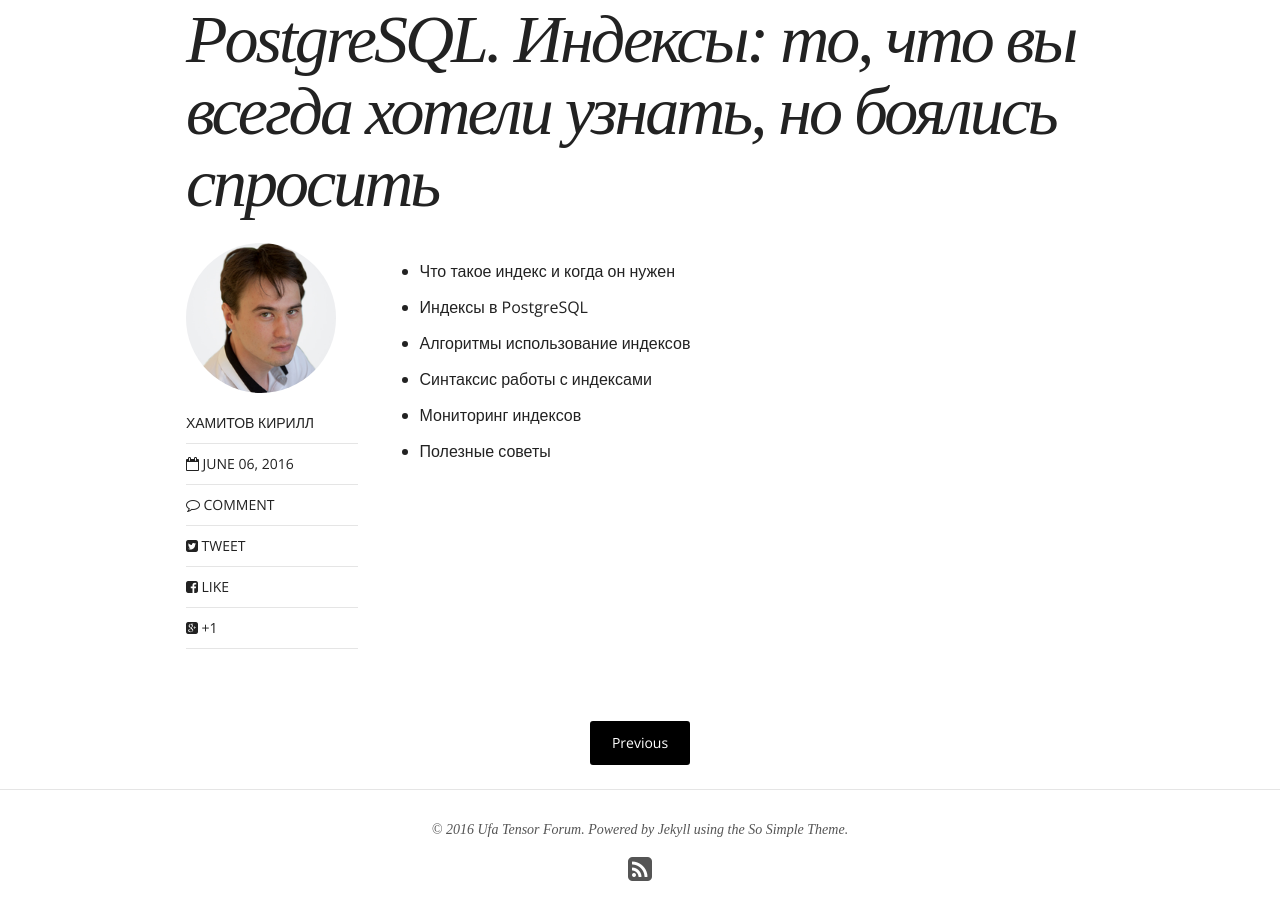
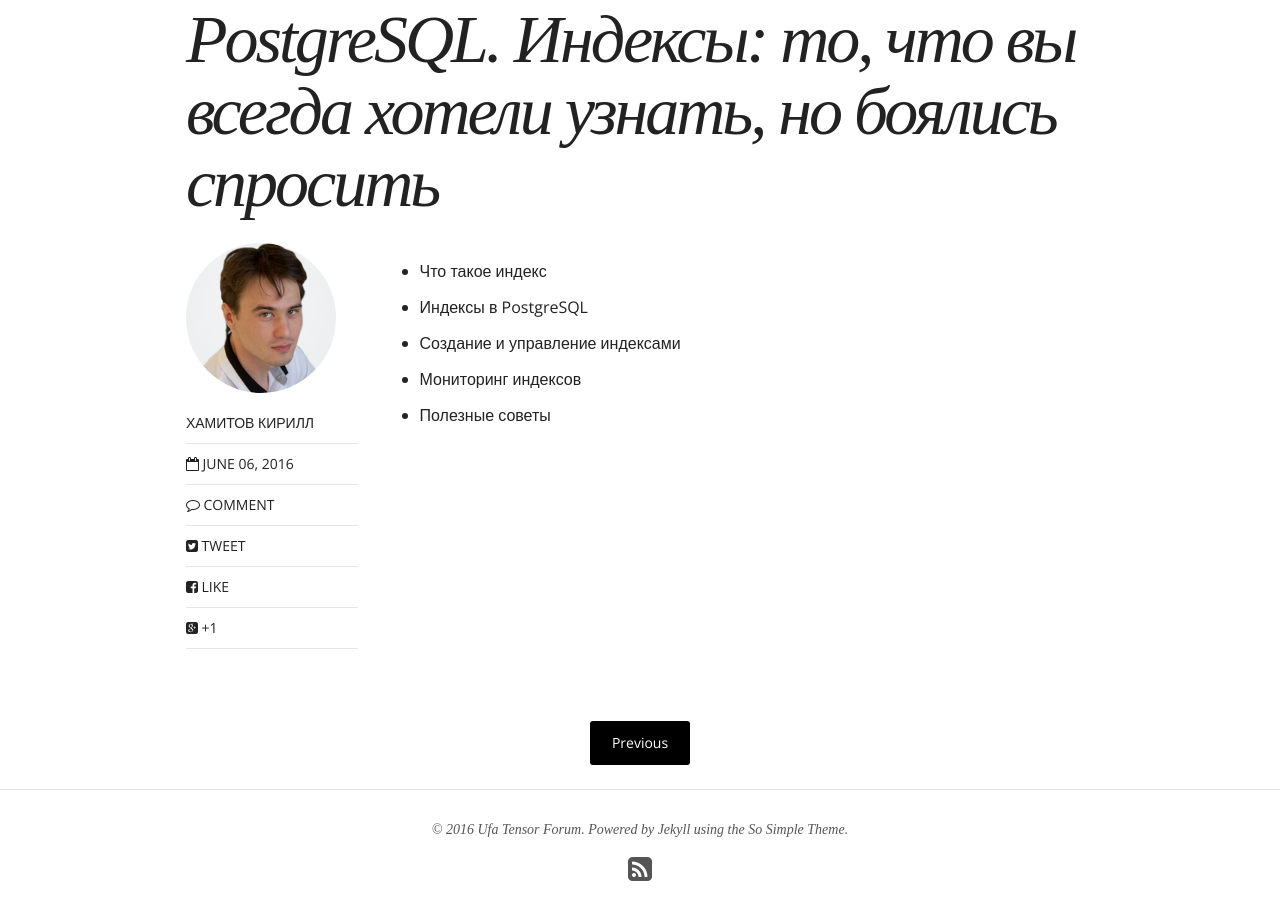
Before and after one commit to tensor-ufa/tensor-ufa.github.io, a Jekyll site: the page built from _posts/talks/2016-10-06-5-postgresql-index.md, in a window 1280 px wide and 900 px high, scrolled down 497 px. Built offline with Jekyll 4.4.1, drawn with Linux system fonts in a browser that asks for light colours; nearby versions of some CDN libraries; comment, search, counter and statistics services are not loaded.

Commit message:
Изменен порядок докладов

```diff
--- a/_posts/talks/2016-10-06-5-postgresql-index.md
+++ b/_posts/talks/2016-10-06-5-postgresql-index.md
@@ -18,9 +18,8 @@ slides:
 ---
 
 
-* Что такое индекс и когда он нужен
+* Что такое индекс
 * Индексы в PostgreSQL
-* Алгоритмы использование индексов
-* Синтаксис работы с индексами
+* Создание и управление индексами
 * Мониторинг индексов
 * Полезные советы
```
Also changed, not shown: _posts/talks/2016-10-06-1-large-mobile-apps.md (renamed from _posts/talks/2016-10-06-3-large-mobile-apps.md), _posts/talks/2016-10-06-2-mobile-web.md (renamed from _posts/talks/2016-10-06-1-mobile-web.md), _posts/talks/2016-10-06-3-dev-tools.md (renamed from _posts/talks/2016-10-06-4-dev-tools.md), _posts/talks/2016-10-06-4-socail-network.md (renamed from _posts/talks/2016-10-06-2-socail-network.md).
